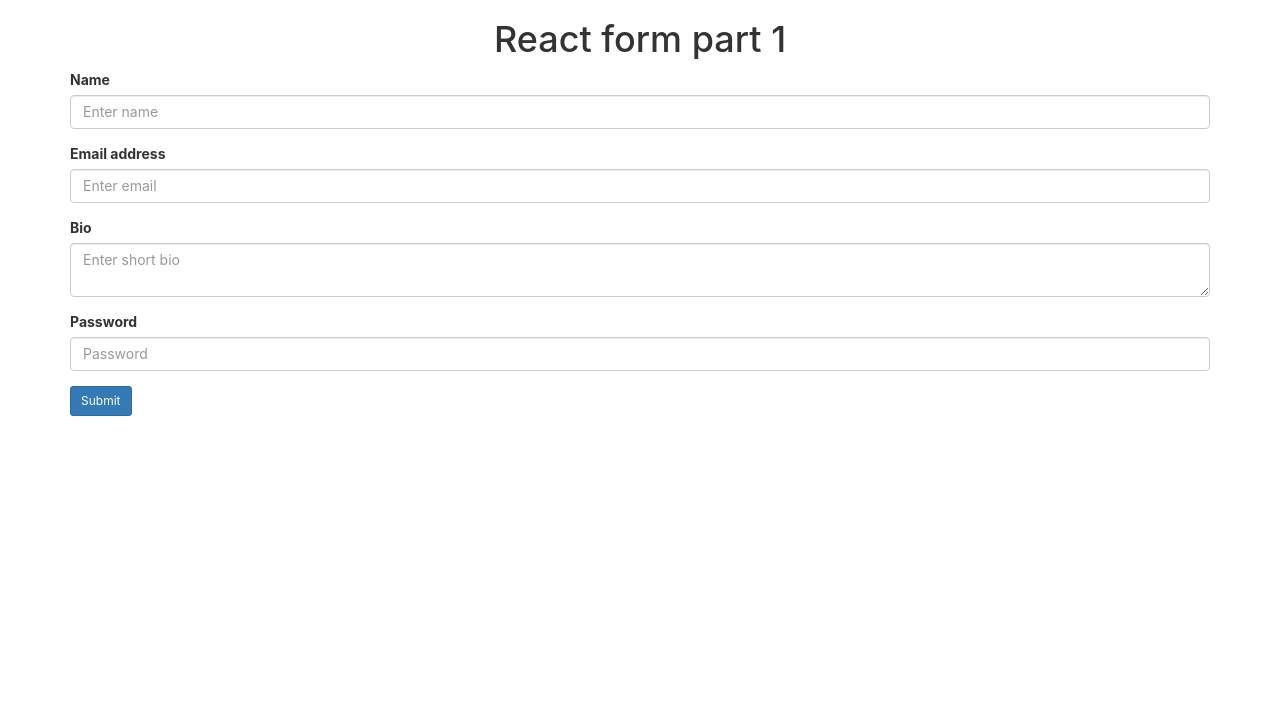
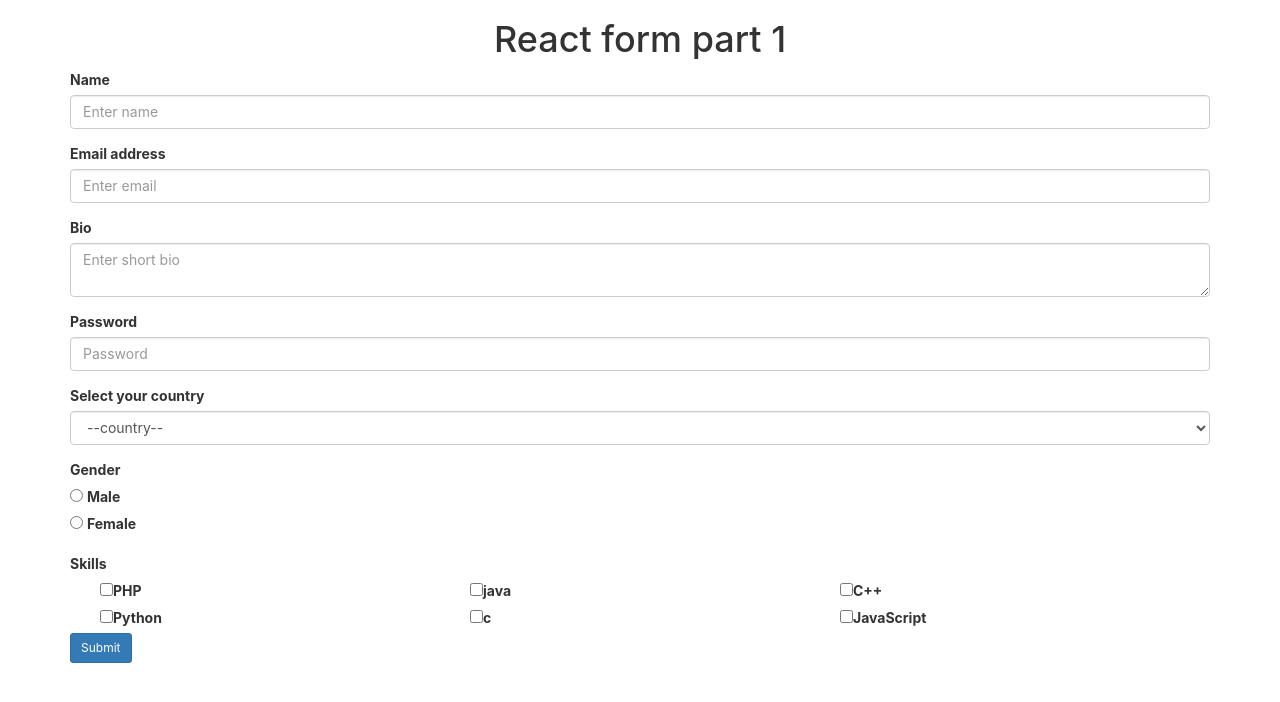
Before and after one commit to lhmisho/React-Tutorial, a React (Create React App) app: page / in a window 1280 px wide. Shown: the top 702 px of the page. Built offline with nearby package versions, Linux system fonts and the light colour scheme.

Commit message:
react form part 2

```diff
--- a/src/components/forms/forms.js
+++ b/src/components/forms/forms.js
@@ -1,48 +1,136 @@
 import React, { Component } from 'react'
 
 
+const initialState = {
+    name: '',
+    email: '',
+    password: '',
+    bio: '',
+    country: '',
+    gender: '',
+    skills: []
+}
+
 class PostForms extends Component {
 
-    state = {
-        name: '',
-        email: '',
-        bio: '',
-        password: ''
-    };
+    constructor() {
+        super()
+
+        this.myForm = React.createRef()
+    }
+
+    state = initialState
 
     changeHandler = (event) => {
-        this.setState({
-            [event.target.name] : event.target.value
-        })
+        if(event.target.type === 'checkbox'){
+            if(event.target.checked){
+                this.setState({
+                    ...this.state,
+                    skills: this.state.skills.concat(event.target.value)
+                })
+            }else{
+                this.setState({
+                    ...this.state,
+                    skills: this.state.skills.filter(skill => skill != event.target.value)
+                })
+            }
+        }else{
+            this.setState({
+                [event.target.name]: event.target.value
+            })
+        }
     };
 
     submitHandler = event => {
 
         event.preventDefault();
         console.log(this.state)
+
+        this.myForm.current.reset()
+
+        this.setState({
+            ...initialState
+        })
     }
 
     render() {
         return (
-            <form onSubmit={ this.submitHandler }>
+            <form ref={this.myForm} onSubmit={this.submitHandler}>
                 <div className="form-group">
                     <label htmlFor="name">Name</label>
-                    <input type="text" className="form-control" id="name" name="name" placeholder="Enter name" onChange={ this.changeHandler } value={this.state.value} />
+                    <input type="text" className="form-control" id="name" name="name" placeholder="Enter name" onChange={this.changeHandler} value={this.state.value} />
                 </div>
                 <div className="form-group">
                     <label htmlFor="email">Email address</label>
-                    <input type="email" className="form-control" id="email" name="email" placeholder="Enter email" onChange={ this.changeHandler } value={this.state.value} />
+                    <input type="email" className="form-control" id="email" name="email" placeholder="Enter email" onChange={this.changeHandler} value={this.state.value} />
                 </div>
                 <div className="form-group">
                     <label htmlFor="bio">Bio</label>
-                    <textarea type="textarea" className="form-control" id="bio" name="bio" placeholder="Enter short bio" onChange={ this.changeHandler } value={this.state.value} />
+                    <textarea type="textarea" className="form-control" id="bio" name="bio" placeholder="Enter short bio" onChange={this.changeHandler} value={this.state.value} />
                 </div>
                 <div className="form-group">
                     <label htmlFor="password">Password</label>
-                    <input type="password" className="form-control" name="password" placeholder="Password" onChange={ this.changeHandler } value={this.state.value} />
+                    <input type="password" className="form-control" name="password" placeholder="Password" onChange={this.changeHandler} value={this.state.value} />
                 </div>
-
-                <button className="btn btn-primary btn-sm" type="submit">Submit</button>
+                <div className="form-group">
+                    <label htmlFor="country">Select your country</label>
+                    <select onChange={this.changeHandler} name="country" id="country" className="form-control">
+                        <option value="">--country--</option>
+                        <option value="Bangladesh">Bangladesh</option>
+                        <option value="India">India</option>
+                        <option value="Pakistan">Pakistan</option>
+                    </select>
+                </div>
+                <div className="form-group">
+                    <label htmlFor="gender">Gender</label>
+                    <div className="form-check form-check-inline">
+                        <input className="form-check-input" type="radio" name="gender" id="gender1" value="Male" onChange={ this.changeHandler }/>
+                        &nbsp;<label className="form-check-label" htmlFor="gender1">Male</label>
+                    </div>
+                    <div className="form-check form-check-inline">
+                        <input className="form-check-input" type="radio" name="gender" id="gender2" value="Female" onChange={ this.changeHandler } />
+                        &nbsp;<label className="form-check-label" htmlFor="gender2">Female</label>
+                    </div>
+                </div>
+                <div className="form-group">
+                    <label htmlFor="skills">Skills</label>
+                    <div className="col-md-12">
+                        <div className="col-md-4">
+                            <div className="form-check form-check-inline">
+                                <input name="skills" onChange={ this.changeHandler } className="form-check-input" type="checkbox" id="php" value="php" />
+                                <label className="form-check-label" htmlFor="php">PHP</label>
+                            </div>
+                            <div className="form-check form-check-inline">
+                                <input name="skills" onChange={ this.changeHandler } className="form-check-input" type="checkbox" id="python" value="python" />
+                                <label className="form-check-label" htmlFor="python">Python</label>
+                            </div>
+                        </div>
+                        <div className="col-md-4">
+                            <div className="form-check form-check-inline">
+                                <input name="skills" onChange={ this.changeHandler } className="form-check-input" type="checkbox" id="java" value="java" />
+                                <label className="form-check-label" htmlFor="java">java</label>
+                            </div>
+                            <div className="form-check form-check-inline">
+                                <input name="skills" onChange={ this.changeHandler } className="form-check-input" type="checkbox" id="c" value="c" />
+                                <label className="form-check-label" htmlFor="c">c</label>
+                            </div>
+                        </div>
+                        <div className="col-md-4">
+                            <div className="form-check form-check-inline">
+                                <input name="skills" onChange={ this.changeHandler } className="form-check-input" type="checkbox" id="c++" value="c++" />
+                                <label className="form-check-label" htmlFor="c++">C++</label>
+                            </div>
+                            <div className="form-check form-check-inline">
+                                <input name="skills" onChange={ this.changeHandler } className="form-check-input" type="checkbox" id="javascript" value="javascript" />
+                                <label className="form-check-label" htmlFor="javascript">JavaScript</label>
+                            </div>
+                        </div>
+                    </div>
+                </div>
+                <br></br>
+                <div className="form-group">
+                    <button className="btn btn-primary btn-sm" type="submit">Submit</button>
+                </div>
             </form>
         )
     }
```
